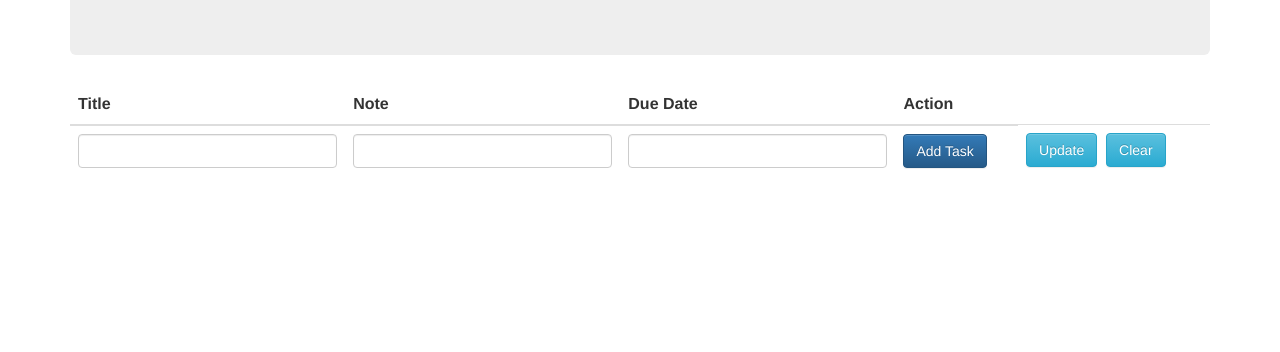
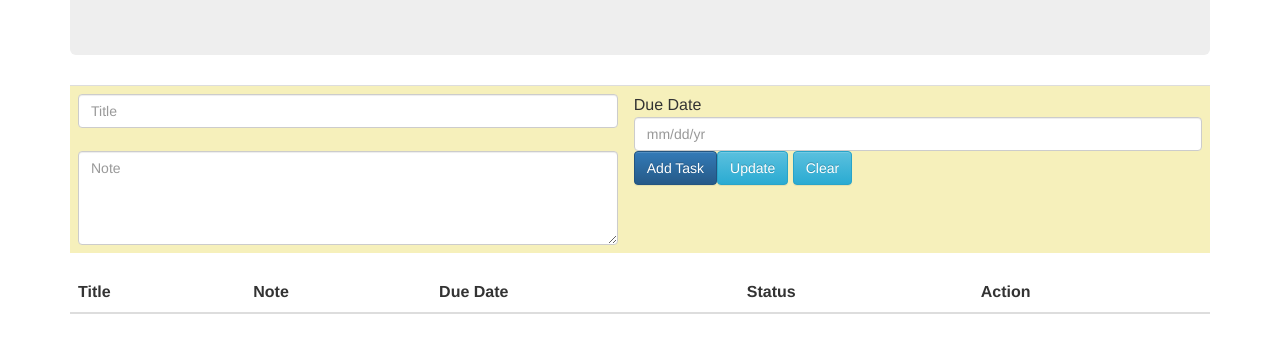
Before and after one commit to rera121989/Contact_List, a website: page public/index.html in a window 1280 px wide. Shown: the part 170-522 px from the top of the page. Drawn offline with nearby package versions, Linux system fonts and the light colour scheme; no server answers.

Commit message:
Move input table out of main table

```diff
--- a/public/index.html
+++ b/public/index.html
@@ -20,29 +20,40 @@
 		<h4>by Raymundo Romero</h4>
 	</div>
 
+
+	<table class="table">
+		<tbody>
+
+		<tr style="background-color:   #f6f0bb;">
+			<td><input placeholder="Title" class="form-control" ng-model = "contact.name">&nbsp;&nbsp;<textarea placeholder="Note" class="form-control" rows = "4" ng-model = "contact.email"></textarea></td>
+			<td>
+				Due Date
+				<input class="form-control" ng-model = "contact.number" placeholder="mm/dd/yr">
+				<button class="btn btn-primary" ng-click = "addContact()">Add Task</button><button class="btn btn-info" ng-click = "update()">Update</button>
+				<button class="btn btn-info" ng-click="deselect()">Clear</button>
+				</td>
+
+		</tr>
+		</tbody>
+	</table>
+
+
 	<table class="table">
 		<thead>
 			<tr>
 				<th>Title</th>
 				<th>Note</th>
 				<th>Due Date</th>
+				<th>Status</th>
 				<th>Action</th>
 			</tr>
 		</thead>
 		<tbody>
-
-		<tr>
-			<td><input class="form-control" ng-model = "contact.name"></td>
-			<td><input class="form-control" ng-model = "contact.email"></td>
-			<td><input class="form-control" ng-model = "contact.number"></td>
-			<td><button class="btn btn-primary" ng-click = "addContact()">Add Task</button></td>
-			<td><button class="btn btn-info" ng-click = "update()">Update</button>&nbsp;&nbsp;<button class="btn btn-info" ng-click="deselect()">Clear</button></td>
-		</tr>
-
 		<tr ng-repeat = "contact in contactList">
 				<td><li>{{contact.name}}</li></td>
 				<td>{{contact.email}}</td>
 				<td>{{contact.number}}</td>
+				<td>{{contact.status}}</td>
 				<td><button class="btn btn-danger" ng-click = "remove(contact._id)">Delete</button></td>
 				<td><button class="btn btn-warning" ng-click = "edit(contact._id)">Edit</button></td>
 			</tr>
```
